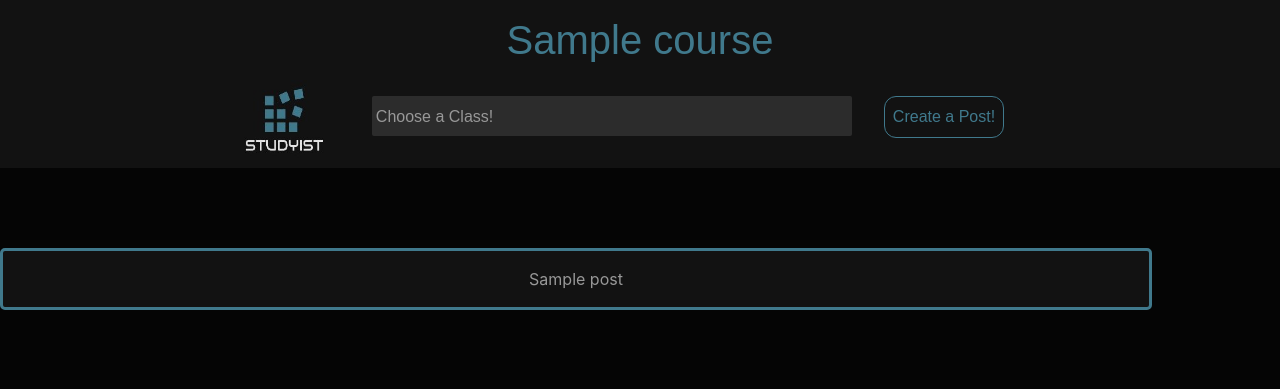
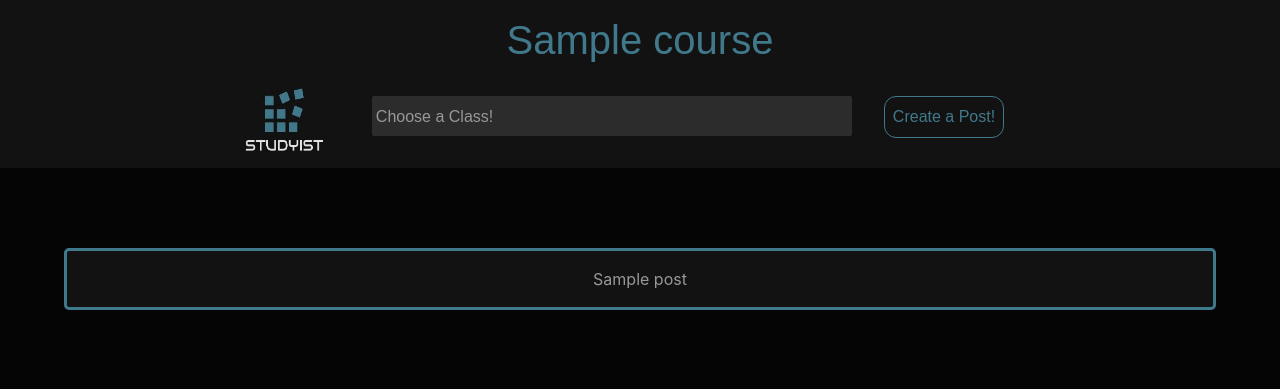
Before and after one commit to bolivarc3/StudySquawk, a Flask app: template templates/coursemain.html in a window 1280 px wide. Shown: the top 389 px of the page. Run offline with Flask 2, Linux system fonts and the light colour scheme; the template is opened without the code that fills it: most values are stand-ins (such as "Sample title", 1, 10 or a date in 2020); some libraries are stand-ins or nearby versions.

Commit message:
Fixed the centering of the posts

```diff
--- a/templates/coursemain.html
+++ b/templates/coursemain.html
@@ -46,11 +46,13 @@
 
 {% block body %}
     {% for post in post %}
+    <div style = "margin:auto; text-align:center;">
         <!--each post is a submit button with a form -->
         <form action = "/{{ course }}/post/{{ post[0] }}", method = "POST">
             <input type="hidden" id="postId" name="postId" value="{{ post[0] }}">
             <input type="submit", id = "clickpost" value = "{{ post[3] }}"></submit>
         </form>
         <!--each post is a submit button with a form -->
+    </div>
     {% endfor %}
 {% endblock %}
```
